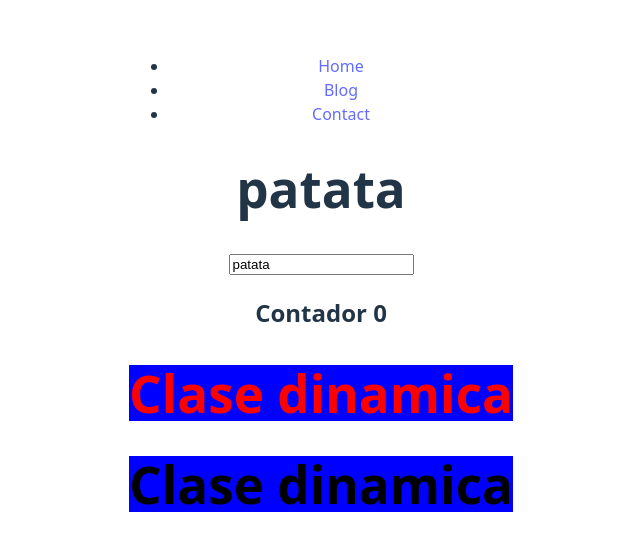
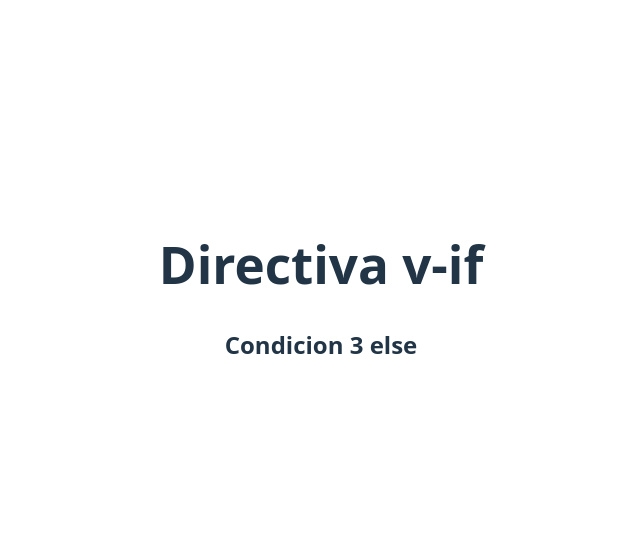
Before and after one commit to GERARDOCALLIRGOSJAQUE/my-vue-project, a Vue app: page / in a window 1280 px wide. Shown: the part 108-658 px from the top of the page, without its empty margins (319-959 px from the left). Built offline with nearby package versions, Linux system fonts and the light colour scheme.

Commit message:
Octavo commit: Condiciones v-if, v-else-if, v-else

```diff
--- a/src/App.vue
+++ b/src/App.vue
@@ -5,22 +5,28 @@ import { ref } from 'vue';
   let number = ref(0);//variable reactiva
   /*setInterval(() => {
     number.value++;
-  }, 1000);*/
+  }, 1000);
   const addOne = () => {
     number.value++;
   };
 
   const myValue = ref('patata');
-  let myCondition = true;
+  let myCondition = true;*/
+  const condition = '';
+  const condition1 = false;
 </script>
 
 <template>
-  <HeaderComponent></HeaderComponent>
-  <h1>{{ myValue}}</h1> <!--v-bind:id="myId" = :id="myId"-->
-  <input type="text" v-model="myValue"> <!--v-bindcrear reactividad"-->
+  <!--<HeaderComponent></HeaderComponent>
+  <h1>{{ myValue}}</h1> v-bind:id="myId" = :id="myId"-->
+  <h1>Directiva v-if</h1>
+  <h2 v-if="condition">Condicion 1 if</h2>
+  <h2 v-else-if="condition1">Condicion 2 else-if</h2>
+  <h2 v-else>Condicion 3 else</h2>
+  <!--<input type="text" v-model="myValue"> v-bindcrear reactividad"
   <h2 @click="addOne">Contador {{ number }}</h2>
   <h1 :class="myCondition ? 'title' : 'black'">Clase dinamica</h1>
-  <h1 :class="{title: myCondition, black: true}">Clase dinamica</h1>
+  <h1 :class="{title: myCondition, black: true}">Clase dinamica</h1>-->
 </template>
 
 <style scoped>
```
